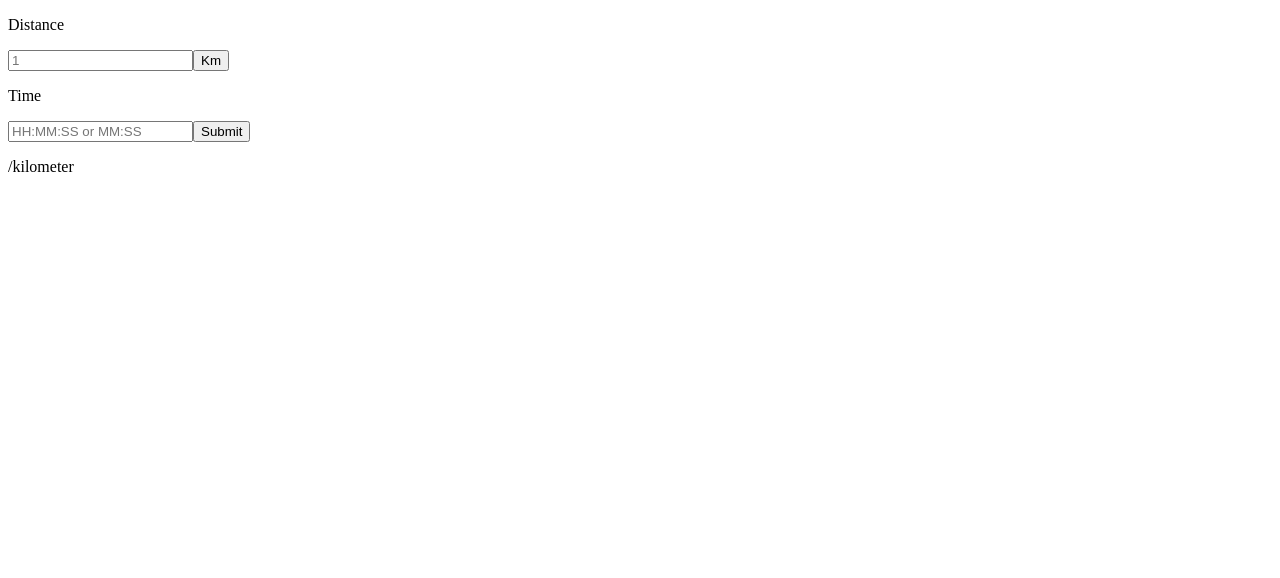
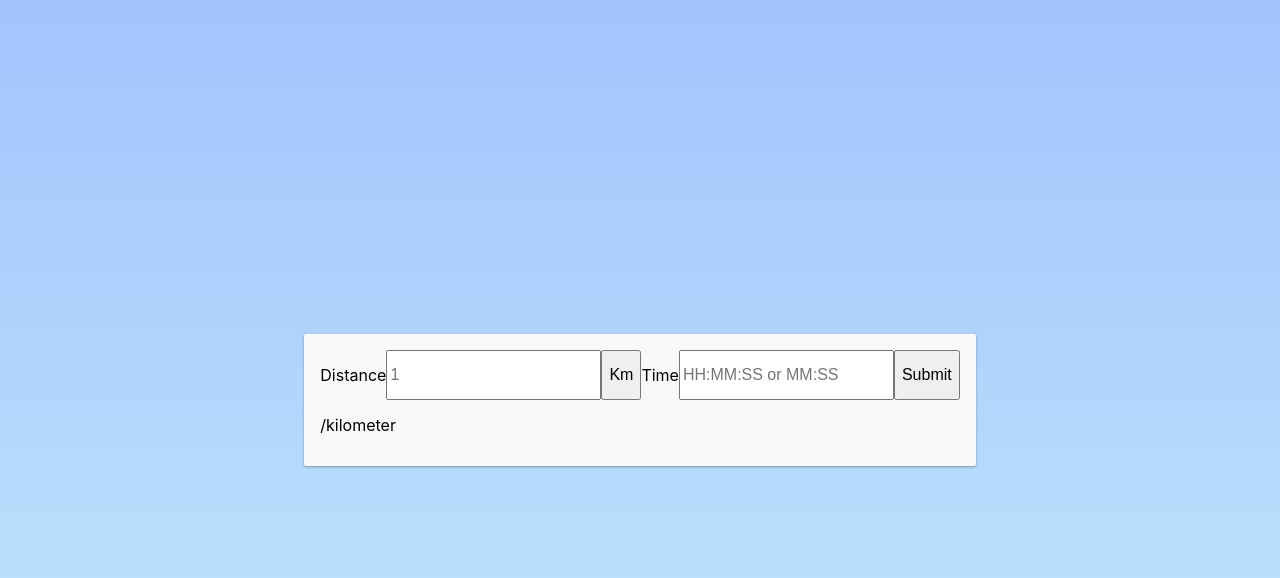
Before and after one commit to leo-generali/running-tool, a React (Create React App) app: page / in a window 1280 px wide. Shown: the top 578 px of the page. Built offline with nearby package versions, Linux system fonts and the light colour scheme.

Commit message:
Initial styling changes

```diff
--- a/src/Components/App.js
+++ b/src/Components/App.js
@@ -72,7 +72,7 @@ class App extends Component {
   render() {
 
     return (
-      <div>
+      <div className="calc-card">
         <Calc
           updateDistance={this.updateDistance}
           updateTime={this.updateTime}
--- a/src/Components/Calc.js
+++ b/src/Components/Calc.js
@@ -4,7 +4,7 @@ class Calc extends Component{
   render() {
     return(
       <div>
-        <form onSubmit={this.props.updatePace}>
+        <form onSubmit={this.props.updatePace} className="calc-form">
           <p>Distance</p>
           <input
             type="number"
--- a/src/Styles/app.css
+++ b/src/Styles/app.css
@@ -0,0 +1,43 @@
+* {
+  font-family: -apple-system,
+               BlinkMacSystemFont,
+               "Segoe UI",
+               Roboto,
+               Oxygen,
+               Ubuntu,
+               Cantarell,
+               "Open Sans",
+               "Helvetica Neue",
+               sans-serif;
+}
+
+html {
+  background: linear-gradient(#a1c4fd, #c2e9fb);
+  height: 100%;
+
+  font-size: 16px;
+}
+
+body {
+
+}
+
+#root {
+  display: flex;
+  justify-content: center;
+  align-items: center;
+
+  height: 100vh;
+}
+
+.calc-card {
+  background-color: #f9f9f9;
+  box-shadow: 0 1px 3px rgba(0,0,0,0.12), 0 1px 2px rgba(0,0,0,0.24);
+  padding: 1rem;
+  border-radius: 2px;
+}
+
+.calc-form {
+  display: flex;
+  justify-content: center;
+}
--- a/src/index.js
+++ b/src/index.js
@@ -1,6 +1,8 @@
 import React from 'react';
 import ReactDOM from 'react-dom';
 import App from './Components/App';
+import './Styles/app.css';
+import './Styles/normalize.css';
 
 ReactDOM.render(
   <App />,
```
Also changed, not shown: src/Styles/normalize.css (added), 1 other file (tests, documents, lock files or other folders).
